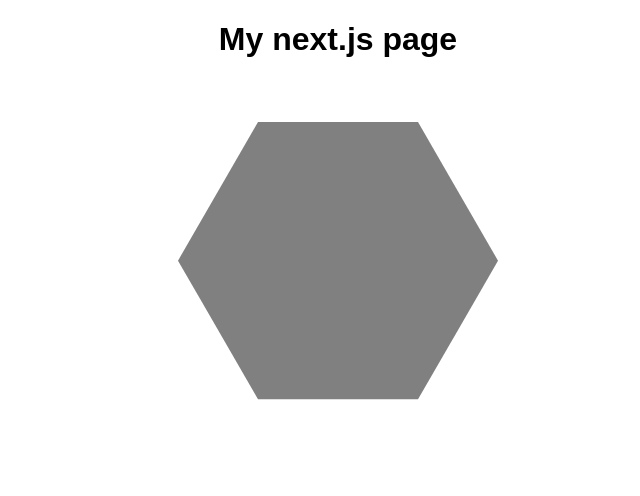
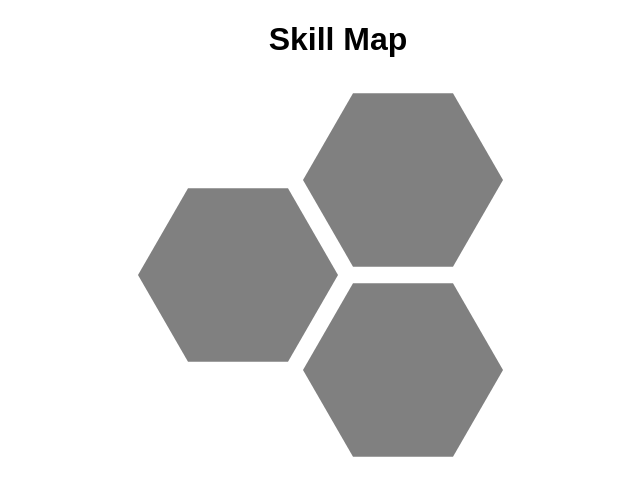
Before and after one commit to noah-kogler/motion-hexplorer, a Next.js app: page / in a window 1280 px wide. Shown: the top 496 px of the page, without its empty margins (310-950 px from the left). Built offline with nearby package versions, Linux system fonts and the light colour scheme.

Commit message:
Skill map with basic animation

```diff
--- a/components/hexagon.js
+++ b/components/hexagon.js
@@ -1,29 +1,38 @@
-import styled from "styled-components";
+import styled, { keyframes } from "styled-components";
 
-export default function Hexagon ({ size = 20 }) {
+export default function Hexagon ({ size = 200, top = 0, left = 0 }) {
   return (
-    <Container size={size}>
+    <Container size={size} top={top} left={left}>
       <Svg xmlns="http://www.w3.org/2000/svg" viewBox="0 0 300 280" size={size}>
-        <SvgHex points="300,150 225,280 75,280 0,150 75,20 225,20"/>
+        <SvgHex points="300,140 225,270 75,270 0,140 75,10 225,10"/>
       </Svg>
     </Container>
   );
 }
 
 const Container = styled.div`
-  margin: 2rem auto;
-  width: ${props => props.size}rem;
-  height: ${props => props.size}rem;
+  position: absolute;
+  top: ${props => props.top}px;
+  left: ${props => props.left}px;
+  width: ${props => props.size}px;
+  height: ${props => props.size}px;
 `;
 
 const Svg = styled.svg`
-  width: ${props => props.size}rem;
-  height: ${props => props.size}rem;
+  width: 100%;
+  height: 100%;
+`;
+
+const HoverColorAnimation = keyframes`
+ 0% { fill: grey; }
+ 100% { fill: black; }
 `;
 
 const SvgHex = styled.polygon`
   fill: grey;
   &:hover {
+    animation-name: ${HoverColorAnimation};
+    animation-duration: .5s;
     fill: black;
   }
 `;
--- /dev/null
+++ b/components/skill-map.js
@@ -0,0 +1,28 @@
+import Hexagon from "./hexagon";
+import styled from "styled-components";
+import { useEffect, useRef, useState } from "react";
+
+export default function SkillMap() {
+  const [width, setWidth] = useState(undefined)
+  const ref = useRef();
+
+  useEffect(() => {
+    setWidth(ref.current.clientWidth);
+  });
+
+  const hexSize = 200;
+  const center = width / 2;
+
+  return (
+    <Container ref={ref}>
+      <Hexagon size={200} left={center - hexSize} top={95}/>
+      <Hexagon size={200} left={center - 35} top={0}/>
+      <Hexagon size={200} left={center - 35} top={190}/>
+    </Container>
+  );
+}
+
+const Container = styled.div`
+  position: relative;
+  width: 100%;
+`;
--- a/pages/index.js
+++ b/pages/index.js
@@ -1,6 +1,6 @@
 import Head from 'next/head'
 import styled, { createGlobalStyle } from 'styled-components';
-import Hexagon from "../components/hexagon";
+import SkillMap from "../components/skill-map";
 
 export default () => (
   <div>
@@ -9,9 +9,9 @@ export default () => (
     </Head>
     <GlobalStyle />
 
-    <Title>My next.js page</Title>
+    <Title>Skill Map</Title>
 
-    <Hexagon left={50} top={10}/>
+    <SkillMap />
   </div>
 );
 
@@ -19,7 +19,7 @@ const GlobalStyle = createGlobalStyle`
   body {
     width: 100%;
   }
-`
+`;
 
 const Title = styled.h1`
   font-family: sans-serif;
```
